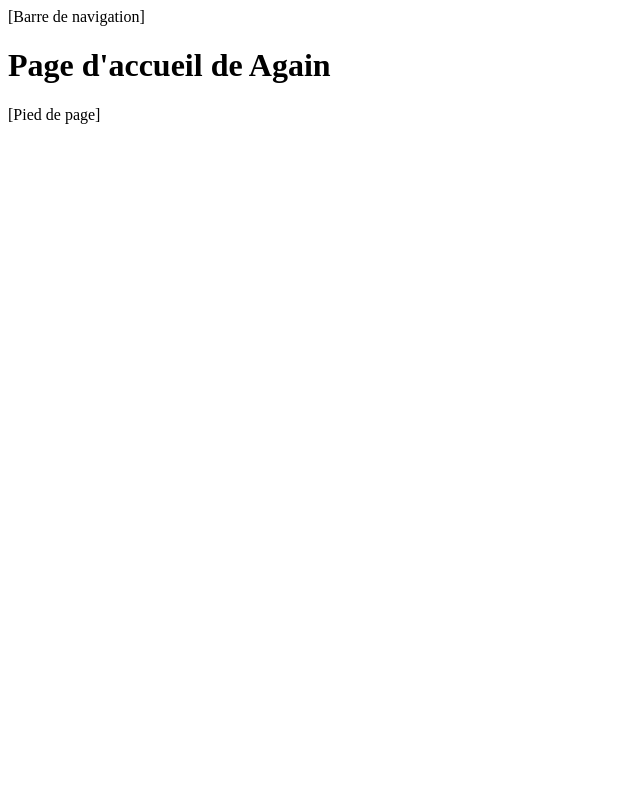
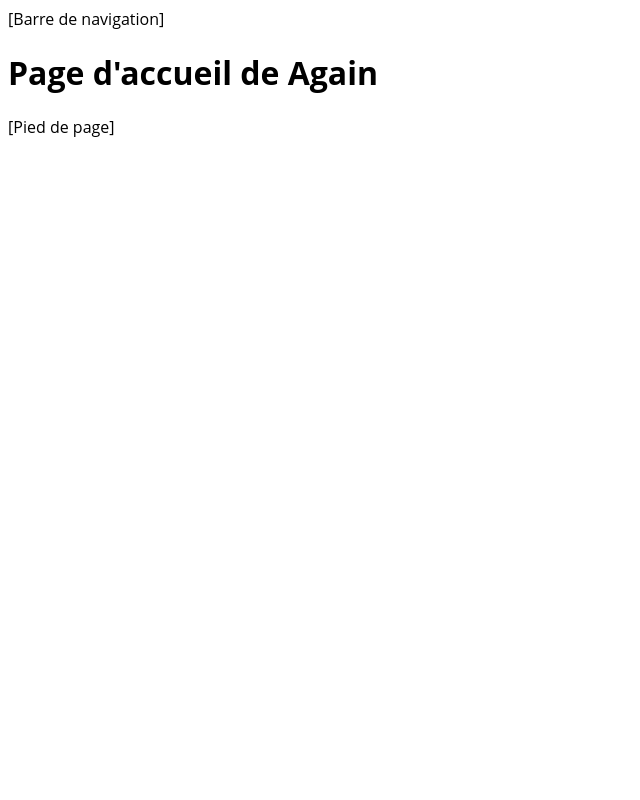
Before and after one commit to joeleboucher-leboss/Again, a Flask app: page / in a window 1280 px wide. Shown: the whole page, without its empty margins (0-640 px from the left). Run offline with Flask 2, Linux system fonts and the light colour scheme.

Commit message:
enrichissement structure CSS, corrections

```diff
--- /dev/null
+++ b/Site/app/static/css/again-base.css
@@ -0,0 +1,8 @@
+body
+{
+  font-family: "Open Sans";
+}
+a
+{
+  text-decoration: underline;
+}
--- a/Site/app/static/css/again-stylesheet.css
+++ b/Site/app/static/css/again-stylesheet.css
@@ -1 +1,3 @@
-@include "again-navBar.css";
+@import "./again-base.css";
+@import "./again-navBar.css";
+@import "./again-footer.css";
--- a/Site/app/templates/elements/footer.htm
+++ b/Site/app/templates/elements/footer.htm
@@ -1,3 +1,3 @@
-<div>
+<div id="footer">
 [Pied de page]
 </div>
--- a/Site/app/templates/index.htm
+++ b/Site/app/templates/index.htm
@@ -3,7 +3,10 @@ PARAMETRES:
 [pour l'instant aucun]
 #}
 <html>
-<head></head>
+<head>
+   <link rel="stylesheet" type="text/css" href="{{ url_for('static', filename='css/again-stylesheet.css' )}}">
+</head>
+
 <body>
   {% include 'elements/navBar.htm' %} {# INSÉRER LA BARRE DE NAVIGATION #}
 <h1>Page d'accueil de Again</h1>
--- a/Site/app/templates/maintenance.htm
+++ b/Site/app/templates/maintenance.htm
@@ -1,5 +1,7 @@
 <html>
-<head></head>
+<head>
+  <link rel="stylesheet" type="text/css" href="{{ url_for('static', filename='css/again-stylesheet.css' )}}">
+</head>
 <body>
 <h1 style="text-align:center;">Ce site est en maintenance.</h1>
   {% include 'elements/footer.htm' %} {# INSÉRER LE PIED DE PAGE #}
```
Also changed, not shown: README.md, Site/app/static/css/again-footer.css (added).
